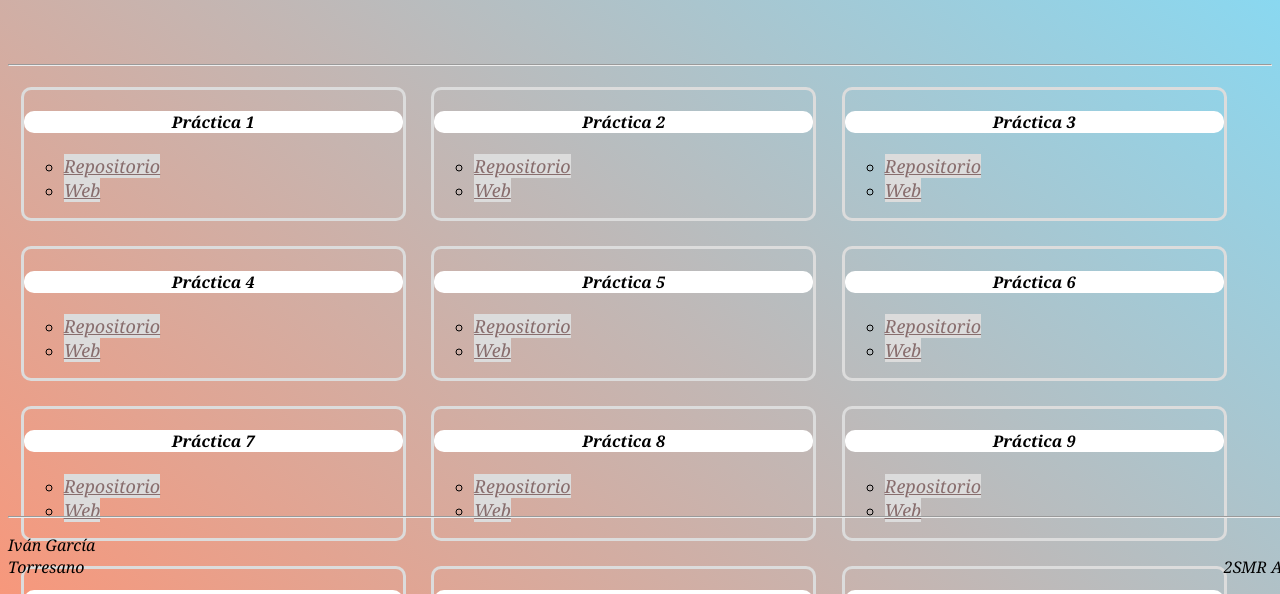
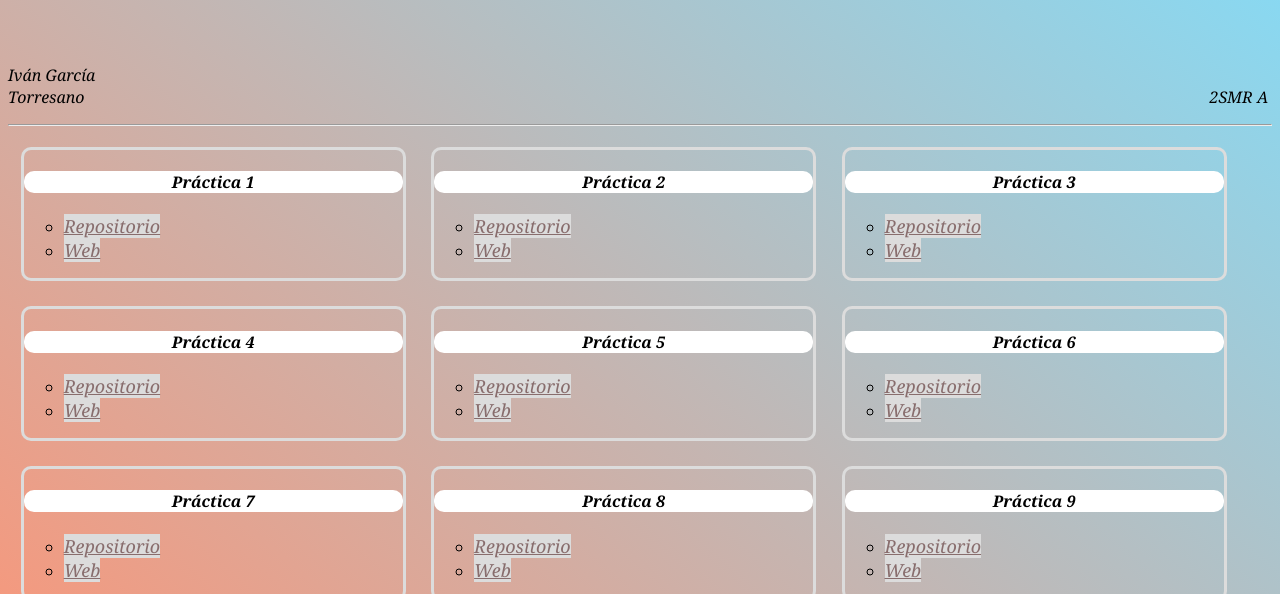
Before and after one commit to NaviGracia/portfolio, a plain HTML site: page index.html in a window 1280 px wide. Shown: the part 206-800 px from the top of the page. Drawn offline with Linux system fonts and the light colour scheme.

Commit message:
dgfdfgdgfd

```diff
--- a/index.html
+++ b/index.html
@@ -9,6 +9,7 @@
 </head>
 <body>
     <header><h1>Portfolio</h1></header>
+    <p>Iván García Torresano<span class="cabecera">2SMR A</span></p>
     <hr>
     <div class="container_practicas">
         <section>
@@ -146,11 +147,5 @@
             </ul>
         </div>
     </div>
-    <footer>
-        <div>
-            <hr>
-            <p>Iván García Torresano<span class="cabecera">2SMR A</span></p>
-        </div>
-    </footer>
 </body>
 </html>
```
